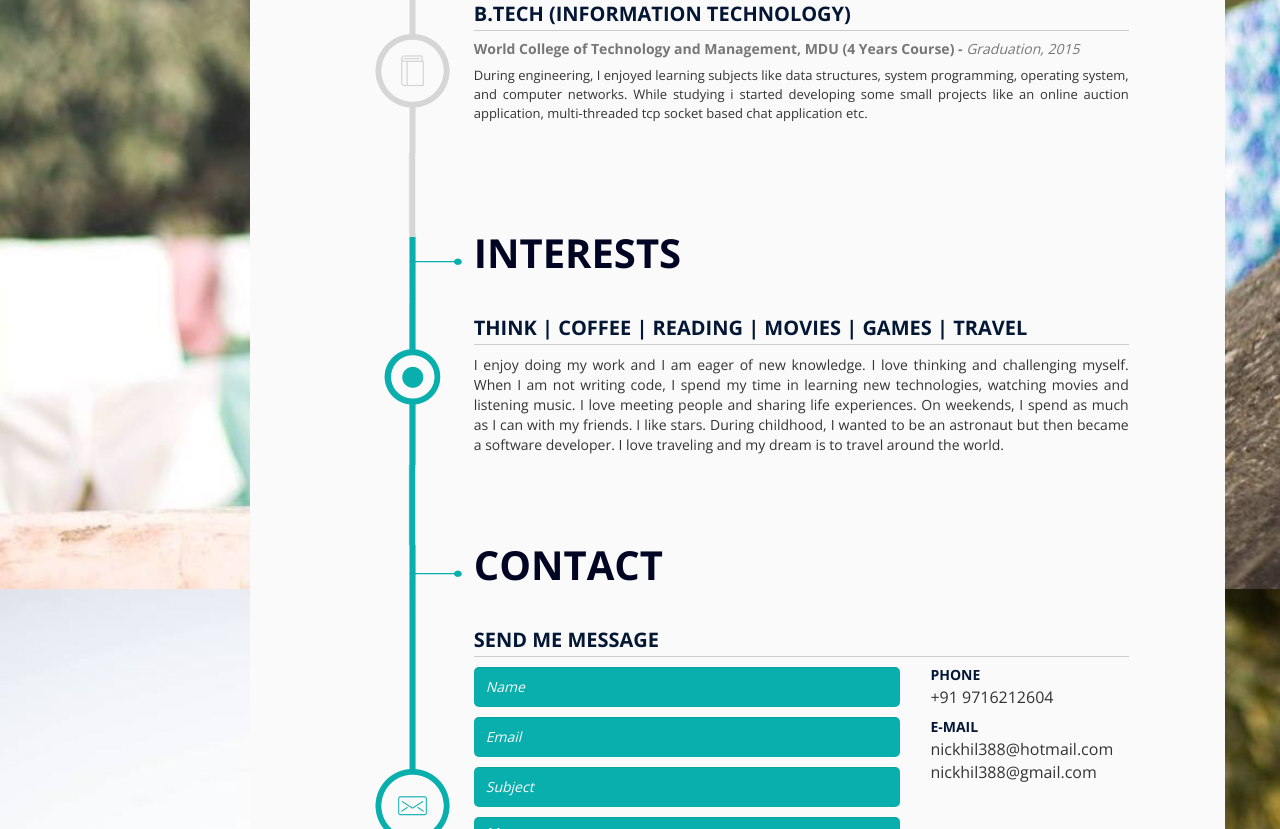
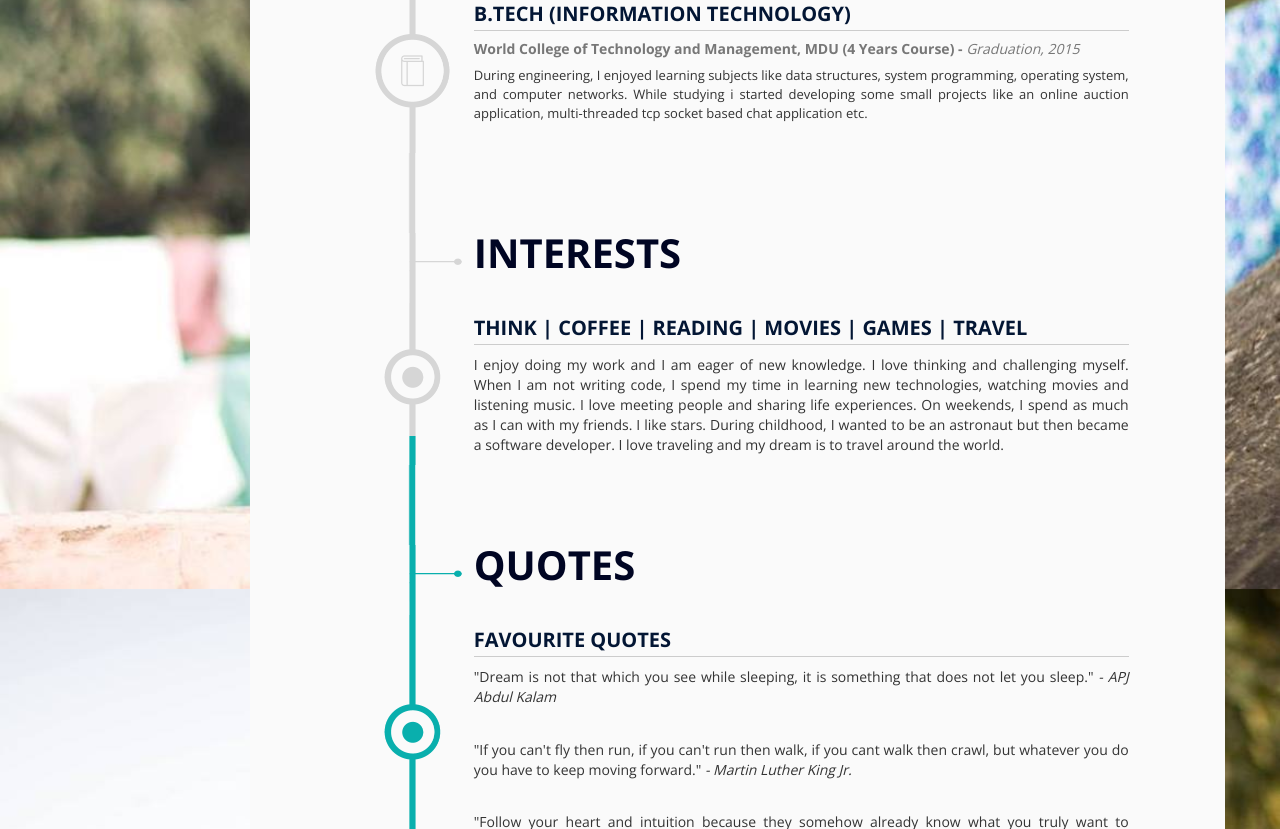
Before and after one commit to developer388/Portfolio, a website: page public/index.html in a window 1280 px wide. Shown: the part 1971-2800 px from the top of the page. Drawn offline with nearby package versions, Linux system fonts and the light colour scheme.

Commit message:
Quote section added

```diff
--- a/public/index.html
+++ b/public/index.html
@@ -22,12 +22,12 @@
       }
   </style>
   <script>
-      (function(i,s,o,g,r,a,m){i['GoogleAnalyticsObject']=r;i[r]=i[r]||function(){
-      (i[r].q=i[r].q||[]).push(arguments)},i[r].l=1*new Date();a=s.createElement(o),
-      m=s.getElementsByTagName(o)[0];a.async=1;a.src=g;m.parentNode.insertBefore(a,m)
-      })(window,document,'script','https://www.google-analytics.com/analytics.js','ga');
-      ga('create', 'UA-77857834-2', 'auto');
-      ga('send', 'pageview');
+      // (function(i,s,o,g,r,a,m){i['GoogleAnalyticsObject']=r;i[r]=i[r]||function(){
+      // (i[r].q=i[r].q||[]).push(arguments)},i[r].l=1*new Date();a=s.createElement(o),
+      // m=s.getElementsByTagName(o)[0];a.async=1;a.src=g;m.parentNode.insertBefore(a,m)
+      // })(window,document,'script','https://www.google-analytics.com/analytics.js','ga');
+      // ga('create', 'UA-77857834-2', 'auto');
+      // ga('send', 'pageview');
   </script>
 </head>
 <body data-spy="scroll" data-target="#side-menu">
@@ -63,6 +63,7 @@
       <li><a href="#works"><i class="fa fa-angle-right"></i> Work History</a></li>
       <li><a href="#education"><i class="fa fa-angle-right"></i> Education</a></li>
       <li><a href="#interests"><i class="fa fa-angle-right"></i> Interests</a></li>
+      <li><a href="#quotes"><i class="fa fa-angle-right"></i> Quotes</a></li>
       <li><a href="#contact"><i class="fa fa-angle-right"></i> Contact</a></li>
     </ul>
   </nav>
@@ -677,7 +678,54 @@ I’m a web developer living in Gurgaon, Haryana, India. I spend my days with my
           </section>
           <!-- ==>> /SECTION: INTERESTS -->
 
+          <!-- ====>> SECTION: QUOTES <<====-->
+          <section class="timeline" id="quotes">
+            <div class="line row timeline-margin">
+              <div class="content-wrap">
+                <div class="col-md-1 bg1 timeline-space full-height hidden-sm hidden-xs"></div>
+                <div class="col-md-2 timeline-progress hidden-sm hidden-xs full-height"></div>
+                <div class="col-md-9 bg1 full-height"></div>
+              </div>
+            </div>
+            <div class="line row">
+              <div class="col-md-1 bg1 timeline-space full-height hidden-sm hidden-xs"></div>
+              <div class="col-md-2 timeline-progress hidden-sm hidden-xs timeline-title full-height"></div>
+              <div class="col-md-8 content-wrap bg1">
+                <h2 class="section-title">Quotes</h2>
+              </div>
+              <div class="col-md-1 bg1 timeline-space full-height hidden-sm hidden-xs"></div>
+              </div>
 
+            <div class="line row">
+              <!-- Margin Collums (necessary for the timeline effect) -->
+              <div class="col-md-1 bg1 timeline-space full-height hidden-sm hidden-xs"></div>
+              <div class="col-md-2 timeline-progress hidden-sm hidden-xs full-height timeline-point "></div>
+              <!-- /Margin Collums -->
+              <!-- Item Content -->
+              <div class="col-md-8 content-wrap bg1">
+                <div class="line-content">
+                  <!-- Subtitle -->
+                  <h3 class="section-item-title-1">Favourite Quotes</h3>
+                  <!-- /Subtitle -->
+                  <!-- content -->
+
+
+                  <p>"Dream is not that which you see while sleeping, it is something that does not let you sleep." <i>- APJ Abdul Kalam</i></p>
+                  <br>
+                  <p>"If you can't fly then run, if you can't run then walk, if you cant walk then crawl, but whatever you do you have to keep moving forward." <i>- Martin Luther King Jr.</i></p>
+                  <br>
+                  <p>"Follow your heart and intuition because they somehow already know what you truly want to become." <i>- Steve Jobs</i></p>
+                  <!-- /Content -->
+                </div>
+              </div>
+              <!-- /Item Content -->
+              <!-- Margin Collum-->
+              <div class="col-md-1 bg1 timeline-space full-height hidden-sm hidden-xs"></div>
+              <!-- /Margin Collum-->
+            </div>
+            <!-- /SECTION ITEM -->
+          </section>
+          <!-- ==>> /SECTION: INTERESTS -->
 
           <!-- ====>> SECTION: CONTACT <<====-->
           <section class="timeline" id="contact">
```
